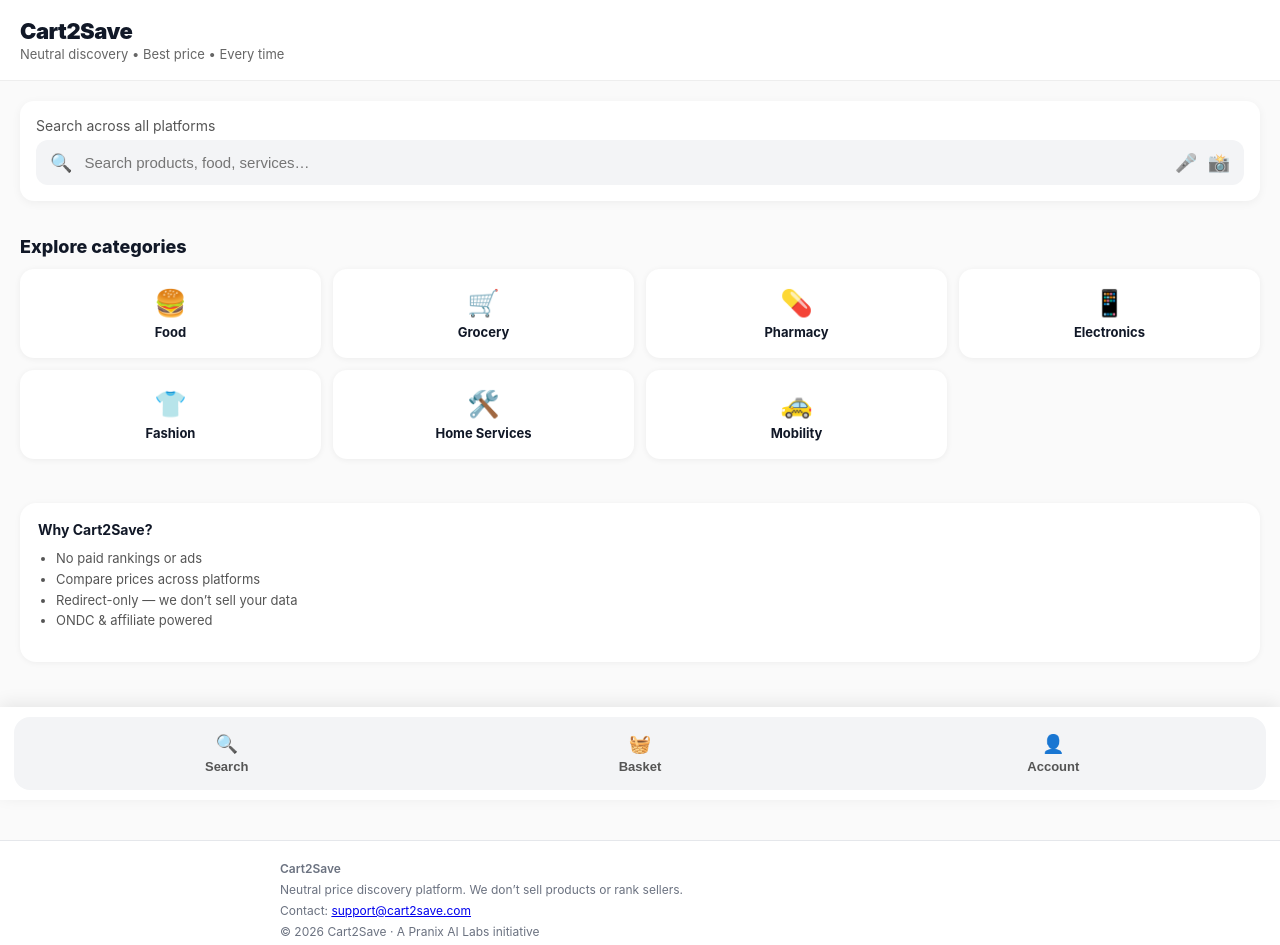
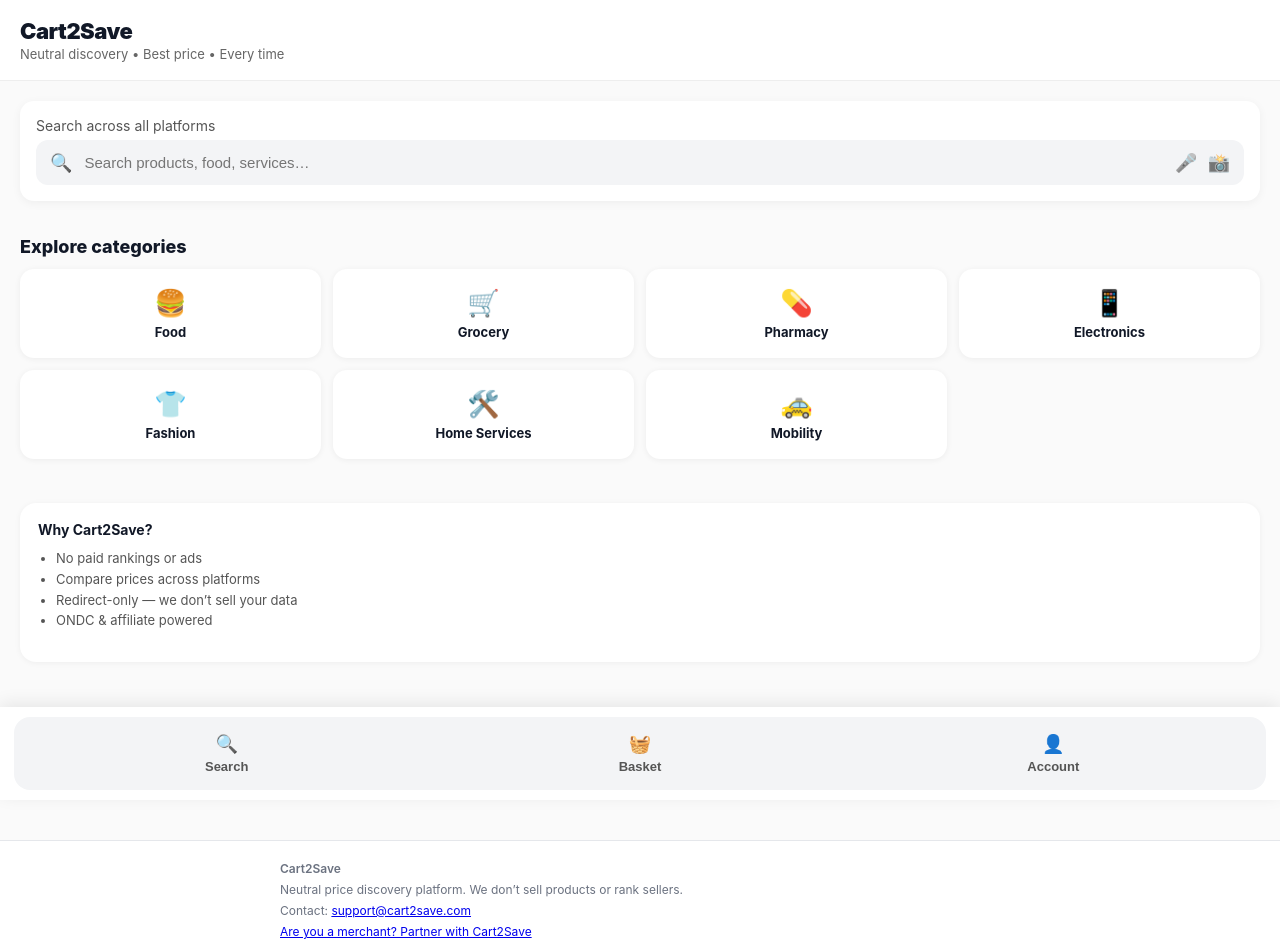
Before and after one commit to prashanthrangineni-sketch/pranix-witness-ui, a Next.js app: page / in a window 1280 px wide. Shown: the top 945 px of the page. Built offline with nearby package versions, Linux system fonts and the light colour scheme.

Commit message:
Expose merchant signup entry in footer

```diff
--- a/app/layout.tsx
+++ b/app/layout.tsx
@@ -42,12 +42,23 @@ export default function RootLayout({
             </div>
 
             <div style={{ marginBottom: '6px' }}>
-              Neutral price discovery platform. We don’t sell products or rank
-              sellers.
+              Neutral price discovery platform. We don’t sell products or rank sellers.
             </div>
 
             <div style={{ marginBottom: '6px' }}>
-              Contact: <a href="mailto:support@cart2save.com">support@cart2save.com</a>
+              Contact:{' '}
+              <a href="mailto:support@cart2save.com">
+                support@cart2save.com
+              </a>
+            </div>
+
+            <div style={{ marginBottom: '6px' }}>
+              <a
+                href="/merchant/signup"
+                style={{ textDecoration: 'underline' }}
+              >
+                Are you a merchant? Partner with Cart2Save
+              </a>
             </div>
 
             <div>
```
